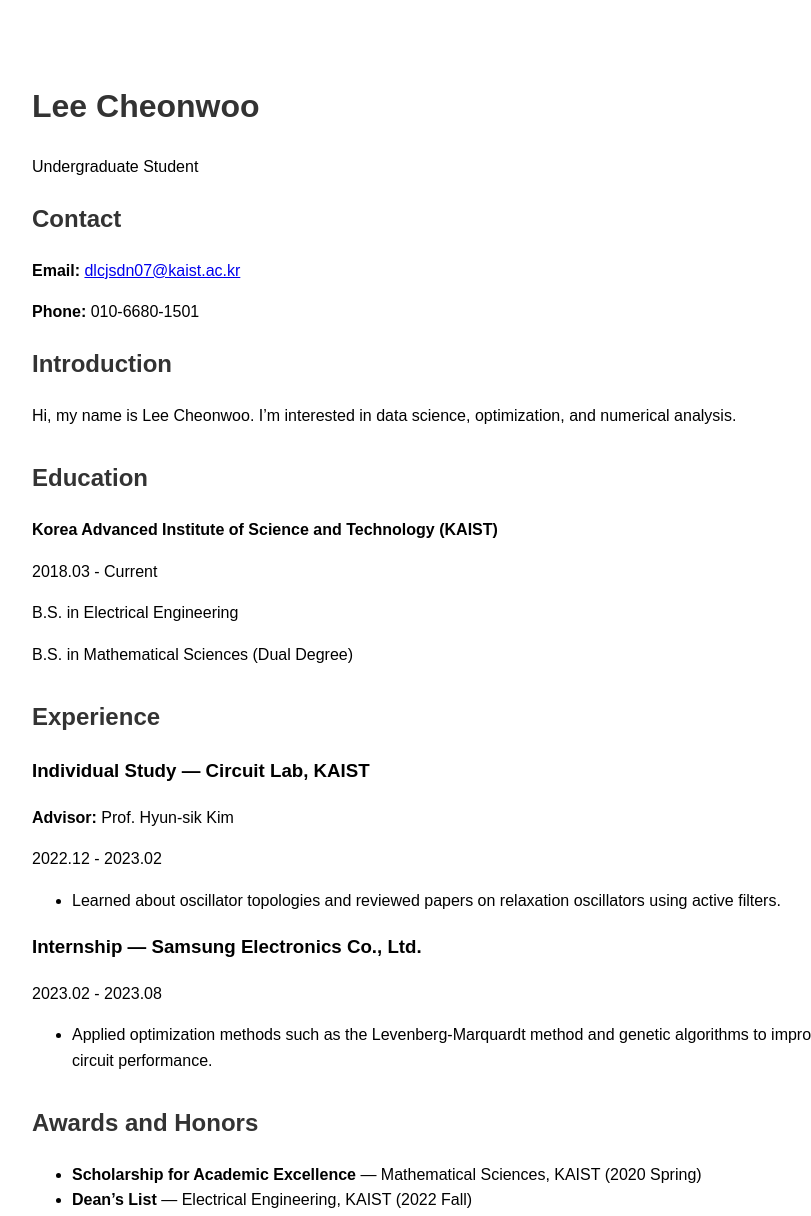
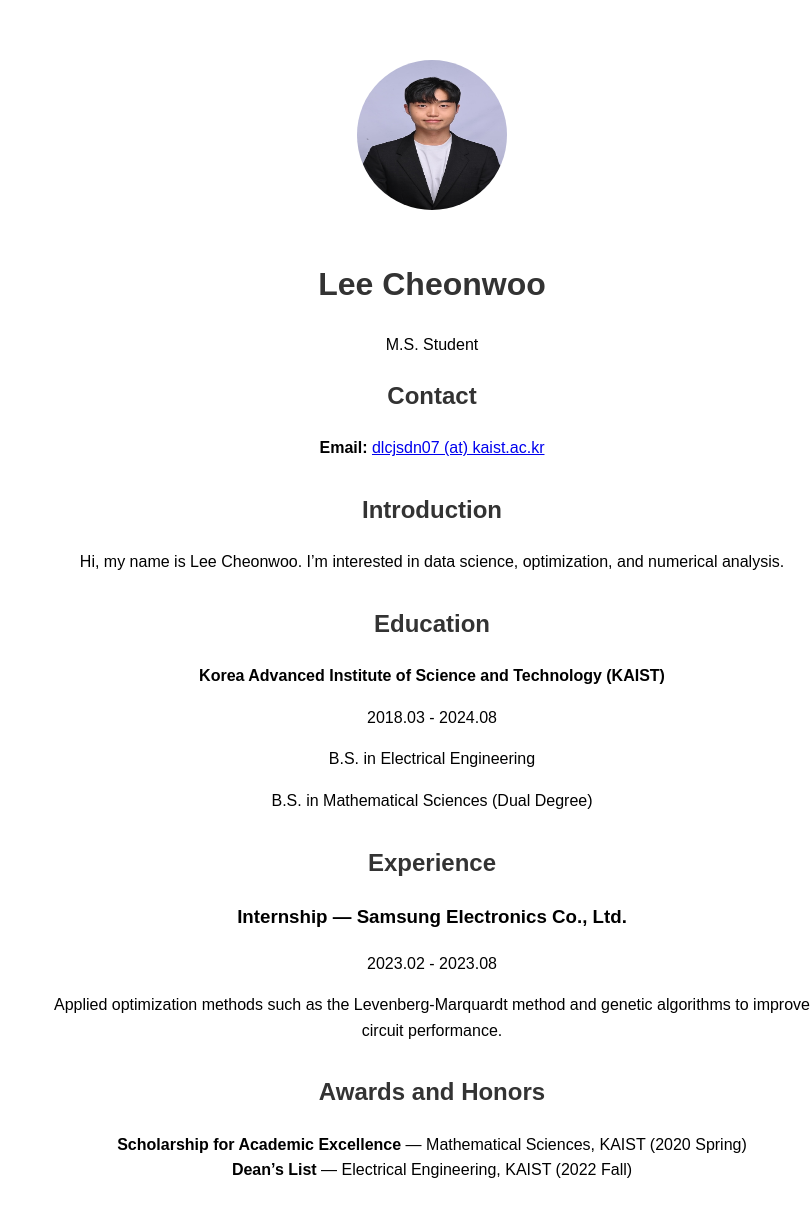
Before and after one commit to 2000nu/2000nu.github.io, a plain HTML site: page index.html in a window 1280 px wide. Shown: the whole page, without its empty margins (208-1019 px from the left). Drawn offline with Linux system fonts and the light colour scheme.

Commit message:
Update index.html

```diff
--- a/index.html
+++ b/index.html
@@ -11,28 +11,37 @@
             margin: 40px auto;
             padding: 20px;
             line-height: 1.6;
+            text-align: center;
         }
         h1, h2 {
             color: #333;
         }
-        .contact {
+        .contact, .section {
+            margin-bottom: 30px;
+        }
+        .profile-img {
+            width: 150px;
+            height: 150px;
+            border-radius: 50%;
             margin-bottom: 20px;
         }
-        .section {
-            margin-bottom: 30px;
+        ul {
+            list-style-type: none;
+            padding: 0;
         }
     </style>
 </head>
 <body>
     <header>
+        <img src="photo.jpeg" alt="Lee Cheonwoo" class="profile-img">
         <h1>Lee Cheonwoo</h1>
-        <p>Undergraduate Student</p>
+        <p>M.S. Student</p>
     </header>
 
     <section class="contact">
         <h2>Contact</h2>
-        <p><strong>Email:</strong> <a href="mailto:dlcjsdn07@kaist.ac.kr">dlcjsdn07@kaist.ac.kr</a></p>
-        <p><strong>Phone:</strong> 010-6680-1501</p>
+        <p><strong>Email:</strong> <a href="mailto:dlcjsdn07 (at) kaist.ac.kr">dlcjsdn07 (at) kaist.ac.kr</a></p>
+
     </section>
 
     <section class="section">
@@ -43,19 +52,13 @@
     <section class="section">
         <h2>Education</h2>
         <p><strong>Korea Advanced Institute of Science and Technology (KAIST)</strong></p>
-        <p>2018.03 - Current</p>
+        <p>2018.03 - 2024.08</p>
         <p>B.S. in Electrical Engineering</p>
         <p>B.S. in Mathematical Sciences (Dual Degree)</p>
     </section>
 
     <section class="section">
         <h2>Experience</h2>
-        <h3>Individual Study — Circuit Lab, KAIST</h3>
-        <p><strong>Advisor:</strong> Prof. Hyun-sik Kim</p>
-        <p>2022.12 - 2023.02</p>
-        <ul>
-            <li>Learned about oscillator topologies and reviewed papers on relaxation oscillators using active filters.</li>
-        </ul>
 
         <h3>Internship — Samsung Electronics Co., Ltd.</h3>
         <p>2023.02 - 2023.08</p>
```
